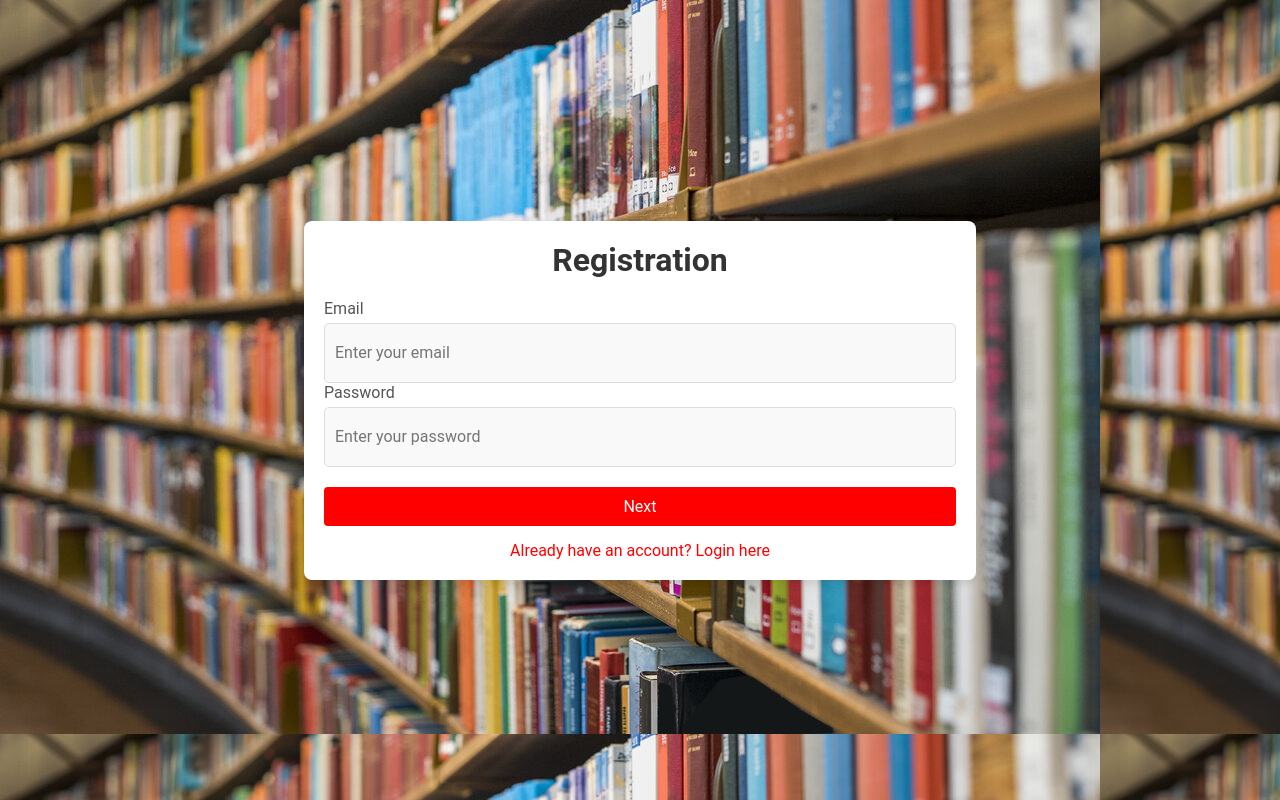
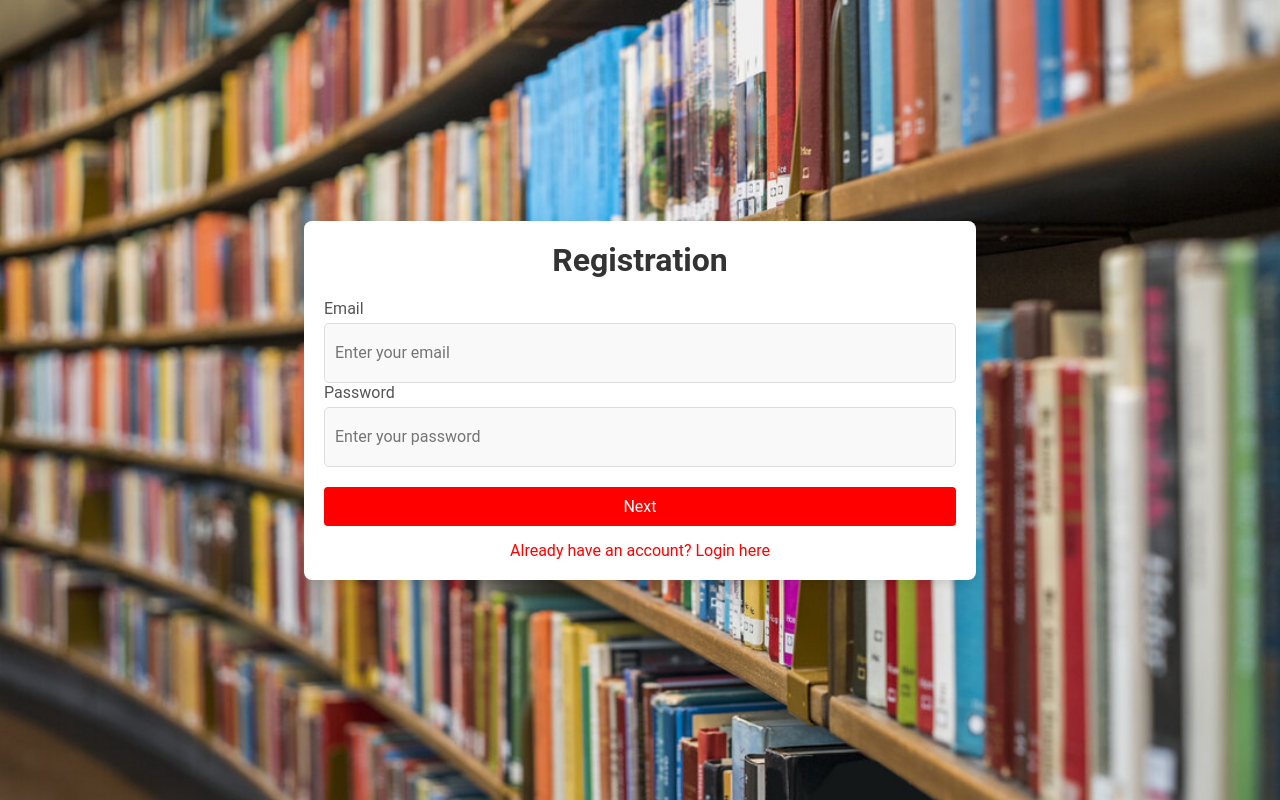
Before and after one commit to rgarci82/Library, a React (Vite) app in the folder frontend/: page /register in a window 1280 px wide. Built offline with nearby package versions, Linux system fonts and the light colour scheme.

Commit message:
feat: changes to css - background image.

```diff
--- a/frontend/src/pages/AdminLogin.tsx
+++ b/frontend/src/pages/AdminLogin.tsx
@@ -95,7 +95,10 @@ const styles: { [key: string]: React.CSSProperties } = {
     alignItems: "center",
     height: "100vh",
     backgroundColor: "#007BFF",
-    backgroundImage: `url('/Background.png')`
+    backgroundImage: `url('/Background.png')`,
+    backgroundSize: "cover",
+    backgroundPosition: "center",
+    backgroundRepeat: "no-repeat",
   },
   loginBox: {
     backgroundColor: "#ffffff",
--- a/frontend/src/pages/AdminRegister.tsx
+++ b/frontend/src/pages/AdminRegister.tsx
@@ -179,10 +179,12 @@ const styles : { [key: string]: React.CSSProperties }= {
       display: "flex",
       justifyContent: "center",
       alignItems: "center",
-      minHeight: "100vh",
+      height: "100vh",
       backgroundColor: "#007BFF",
-      padding: "20px",
-      backgroundImage: `url('/Background.png')`
+      backgroundImage: `url('/Background.png')`,
+      backgroundSize: "cover",
+      backgroundPosition: "center",
+      backgroundRepeat: "no-repeat",
     },
     registrationBox: {
       width: "52.5vw",
--- a/frontend/src/pages/Browse.tsx
+++ b/frontend/src/pages/Browse.tsx
@@ -615,7 +615,7 @@ const styles: { [key: string]: React.CSSProperties } = {
   browseContainer: {
     padding: '20px',
     fontFamily: 'Arial, sans-serif',
-    backgroundImage: `url('/Background.png')`,
+    backgroundColor: 'gray',
     height: '100%',
   },
   textContainer: {
@@ -630,6 +630,8 @@ const styles: { [key: string]: React.CSSProperties } = {
   },
   headerTitle: {
     fontSize: '2.5rem',
+    letterSpacing: '1px',
+    wordSpacing: '10px',
     color: 'black',
   },
   headerSubtitle: {
@@ -639,10 +641,10 @@ const styles: { [key: string]: React.CSSProperties } = {
   dropdown: {
     padding: '10px',
     width: '15vh',
-    height: '7vh',
+    height: '6.5vh',
     margin: '10px 0',
     fontSize: '16px',
-    borderRadius: '25px',
+    borderRadius: '20px',
     border: '1px solid #ccc',
     backgroundColor: '#f9f9f9',
     outline: 'none',
--- a/frontend/src/pages/Login.tsx
+++ b/frontend/src/pages/Login.tsx
@@ -91,7 +91,10 @@ const styles: { [key: string]: React.CSSProperties } = {
     alignItems: "center",
     height: "100vh",
     backgroundColor: "#007BFF",
-    backgroundImage: `url('/Background.png')`
+    backgroundImage: `url('/Background.png')`,
+    backgroundSize: "cover",
+    backgroundPosition: "center",
+    backgroundRepeat: "no-repeat",
   },
   loginBox: {
     backgroundColor: "#ffffff",
--- a/frontend/src/pages/Register.tsx
+++ b/frontend/src/pages/Register.tsx
@@ -193,10 +193,12 @@ const styles : { [key: string]: React.CSSProperties }= {
       display: "flex",
       justifyContent: "center",
       alignItems: "center",
-      minHeight: "100vh",
+      height: "100vh",
       backgroundColor: "#007BFF",
-      padding: "20px",
-      backgroundImage: `url('/Background.png')`
+      backgroundImage: `url('/Background.png')`,
+      backgroundSize: "cover",
+      backgroundPosition: "center",
+      backgroundRepeat: "no-repeat",
     },
     registrationBox: {
       width: "52.5vw",
```
